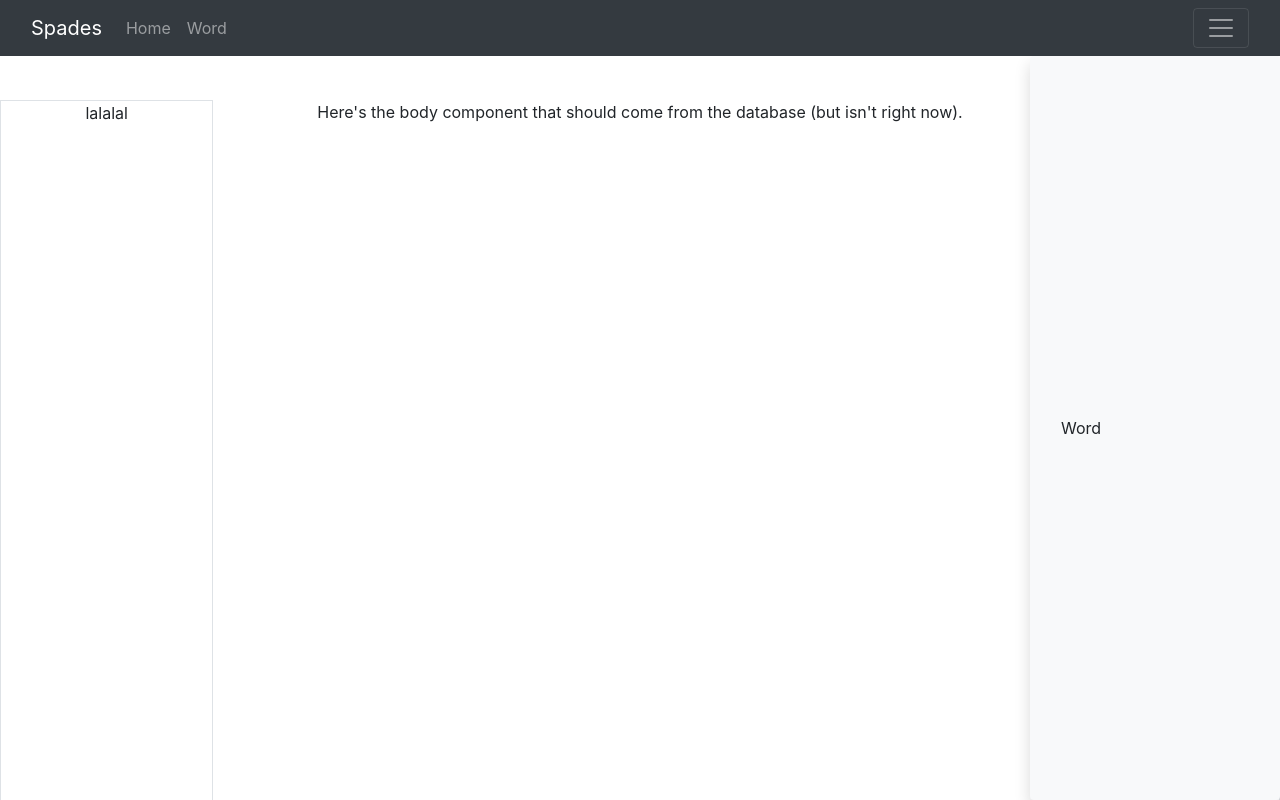
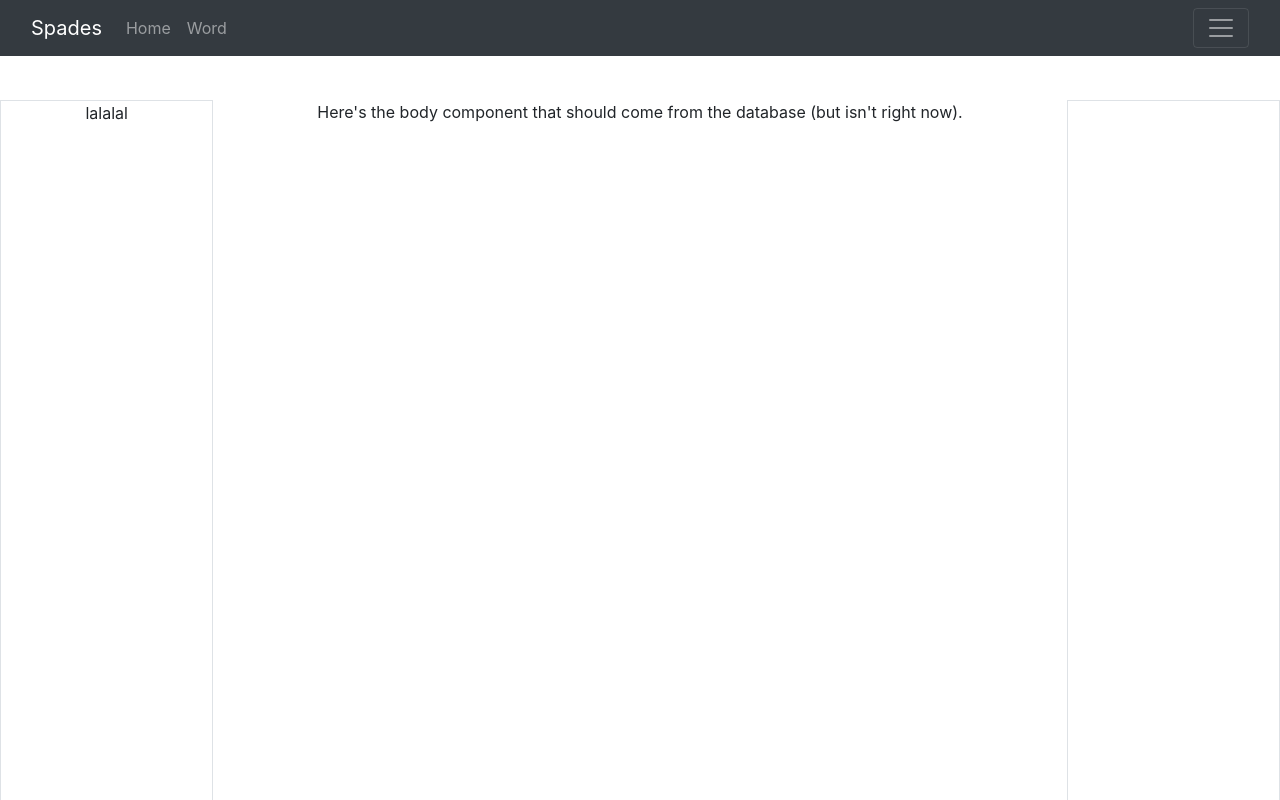
Before and after one commit to GLukeM-H/frost-client, a React (Create React App) app: page / in a window 1280 px wide. Shown: the top 800 px of the page. Built offline with nearby package versions, Linux system fonts and the light colour scheme.

Commit message:
AppTools transition on enter and exit

```diff
--- a/src/App.css
+++ b/src/App.css
@@ -1,17 +1,80 @@
+:root {
+  --nav-height: 56px;
+  --tools-width: 15rem;
+}
+
 .App {
-  width: 100vw;
-  height: 100vh;
   text-align: center;
 }
 
+.AppNavBar {
+  z-index: 20;
+  position: fixed;
+  width: 100vw;
+}
+
 .AppTools {
-  height: calc(100% - 56px);
-  width: 250px;
+  height: calc(100% - var(--nav-height));
+  width: var(--tools-width);
   z-index: 10;
-  margin-top: 56px;
+  margin-top: var(--nav-height);
   position: fixed;
-  left: calc(100% - 250px);
+  left: calc(100% - var(--tools-width));
 }
+
+/* tool menu transitions */
+
+.tools-enter {
+  transform: translateX(var(--tools-width));
+  box-shadow: 0 .5rem 1rem rgba(0,0,0,0);
+}
+
+.tools-enter-active {
+  transform: translateX(0);
+  box-shadow: 0 .5rem 1rem rgba(0,0,0,.15);
+  transition: all 500ms ease-out;
+}
+
+.tools-enter-done {
+  box-shadow: 0 .5rem 1rem rgba(0,0,0,.15);
+  transform: translateX(0);
+}
+
+.tools-exit {
+  box-shadow: 0 .5rem 1rem rgba(0,0,0,.15);
+  transform: translateX(0);
+}
+
+.tools-exit-active {
+  box-shadow: 0 .5rem 1rem rgba(0,0,0,0);
+  transform: translateX(var(--tools-width));
+  transition: all 500ms ease-out;
+}
+
+.tools-exit-done {
+  box-shadow: 0 .5rem 1rem rgba(0,0,0,0);
+  transform: translateX(var(--tools-width));
+}
+
+/*
+.tools-enter {
+  transform: translateX(0);
+}
+
+.tools-enter-active {
+  transform: translateX(-15rem);
+  transition: all 1000ms ease-in;
+}
+
+.tools-exit {
+  transform: translateX(-15rem);
+}
+
+.tools-exit-active {
+  transform: translateX(0);
+  transition: all 1000ms ease-out;
+}
+*/
 
 .BodyContainer {
   padding-top: 100px;
--- a/src/actions/navActions.js
+++ b/src/actions/navActions.js
@@ -3,3 +3,9 @@ export const toggleNav = () => {
         type: "TOGGLE_NAV"
     }
 }
+
+export const toggleTools = () => {
+    return {
+        type: "TOGGLE_TOOLS"
+    }
+}
--- a/src/components/AppNavBar.js
+++ b/src/components/AppNavBar.js
@@ -12,7 +12,6 @@ import {
     NavLink,
     Container
 } from 'reactstrap';
-import navStyle from '../styles/Nav.module.css';
 
 class AppNavBar extends React.Component {
     constructor(props) {
@@ -24,13 +23,13 @@ class AppNavBar extends React.Component {
     }
 
     openTools() {
-        alert("this should open the tools!");
+        this.props.toggleTools();
     }
 
     render() {
         return (
             <div>
-                <Navbar color="dark" dark expand="sm" className={navStyle.AppNavBar}>
+                <Navbar className="AppNavBar" color="dark" dark expand="sm">
                     <Container fluid>
                         <NavbarBrand href="/">
                             Spades
@@ -38,7 +37,7 @@ class AppNavBar extends React.Component {
                         <NavbarToggler onClick={() => this.toggle()} />
                         <NavbarToggler className="d-block d-sm-none" onClick={() => this.openTools()} />
                         <Collapse isOpen={this.props.navIsOpen} navbar>
-                            <Nav className="mr-auto" navbar>
+                            <Nav navbar>
                                 <NavItem>
                                     <NavLink href="/">
                                         Home
@@ -61,7 +60,8 @@ class AppNavBar extends React.Component {
 
 AppNavBar.propTypes = {
     toggleNav: PropTypes.func.isRequired,
-    navIsOpen: PropTypes.object.isRequired
+    toggleTools: PropTypes.func.isRequired,
+    navIsOpen: PropTypes.bool.isRequired
 }
 
 const mapStateToProps = (state) => ({
@@ -69,4 +69,7 @@ const mapStateToProps = (state) => ({
 })
 
 
- export default connect(mapStateToProps, { toggleNav: navActions.toggleNav })(AppNavBar);
+ export default connect(mapStateToProps, {
+     toggleNav: navActions.toggleNav,
+     toggleTools: navActions.toggleTools
+})(AppNavBar);
--- a/src/components/AppTools.js
+++ b/src/components/AppTools.js
@@ -1,4 +1,7 @@
 import React from 'react';
+import { connect } from 'react-redux';
+import PropTypes from 'prop-types';
+import { TransitionGroup, CSSTransition } from 'react-transition-group';
 import {
     Collapse,
     Navbar,
@@ -15,14 +18,29 @@ class AppTools extends React.Component {
     render(){
         return (
             <div>
-                <Navbar className="AppTools rounded shadow" color="light" light>
-                    <Container>
-                        Word
-                    </Container>
-                </Navbar>
+                <CSSTransition
+                in={this.props.toolsOpen}
+                timeout={500}
+                classNames="tools"
+                unmountOnExit={true}>
+                    <Navbar className="AppTools rounded" color="light" light>
+                        <Container>
+                            Word
+                        </Container>
+                    </Navbar>
+                </CSSTransition>
             </div>
         )
     }
 }
 
-export default AppTools;
+AppTools.propTypes = {
+    toolsOpen: PropTypes.bool.isRequired
+}
+
+const mapStateToProps = (state) => ({
+    toolsOpen: state.navState.toolsOpen
+})
+
+
+export default connect(mapStateToProps, {})(AppTools);
--- a/src/components/tree.js
+++ /dev/null
@@ -1,6 +0,0 @@
-import React from 'react';
-/*
-class Tree extends React.Component {
-
-}
-*/
--- a/src/reducers/navReducers.js
+++ b/src/reducers/navReducers.js
@@ -1,12 +1,15 @@
 
 const initState = {
-    navIsOpen: false
+    navIsOpen: false,
+    toolsOpen: false
 }
 
 const navReducer = (state = initState, action) => {
     switch (action.type) {
         case "TOGGLE_NAV":
             return {...state, navIsOpen: !state.navIsOpen};
+        case "TOGGLE_TOOLS":
+            return {...state, toolsOpen: !state.toolsOpen};
         default:
             return state;
     }
--- a/src/styles/Nav.module.css
+++ /dev/null
@@ -1,5 +0,0 @@
-.AppNavBar {
-    z-index: 20;
-    position: fixed !important;
-    width: 100vw;
-}
```
Also changed, not shown: 1 other file (tests, documents, lock files or other folders).
